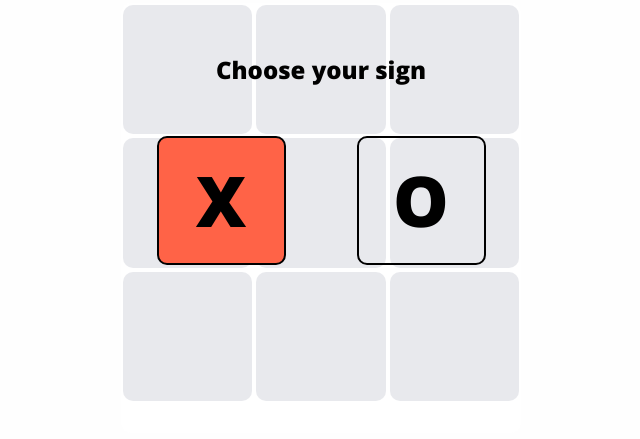
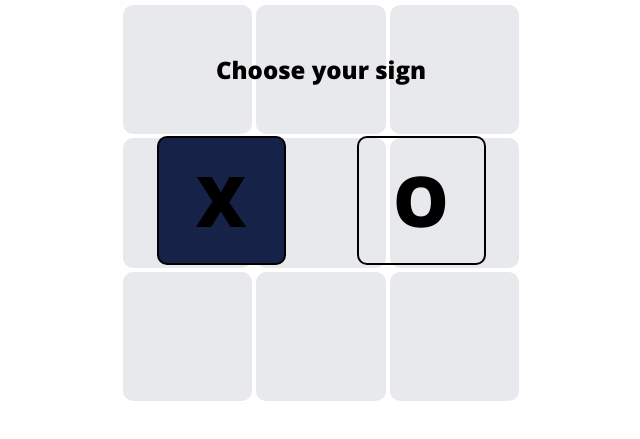
Before and after one commit to apiiuw/tic-tac-piuws, a plain HTML site: page index.html in a window 1280 px wide. In both pictures the pointer is over the element 540 px from the left and 335 px from the top of the page. Shown: the part 135-574 px from the top of the page, without its empty margins (319-959 px from the left). Drawn offline with nearby package versions, Linux system fonts and the light colour scheme.

Commit message:
Update style.css

```diff
--- a/css/style.css
+++ b/css/style.css
@@ -55,7 +55,7 @@ body {
   transition: all 0.5s ease;
 }
 .choice .choices-container .choices:hover {
-  background-color: tomato;
+  background-color: rgb(22, 34, 72);
 }
 .choice .choices-container .choices p {
   margin: 0;
```
